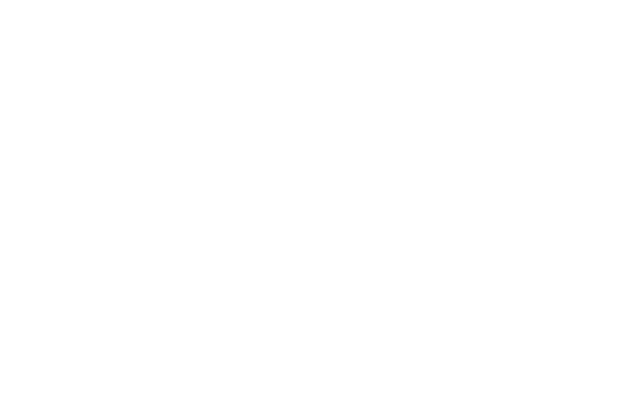
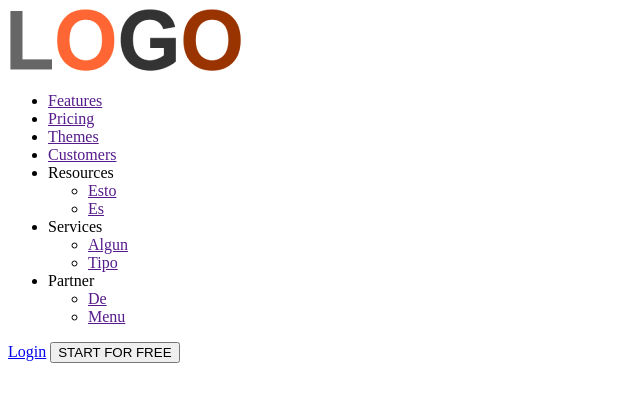
Before and after one commit to DavidPegueroles/W1ExCSSHeader-david-pegueroles, a plain HTML site: page index.html in a window 1280 px wide. Shown: the whole page, without its empty margins (0-640 px from the left). Drawn offline with Linux system fonts and the light colour scheme.

Commit message:
Added a header to index.html and its content

```diff
--- a/index.html
+++ b/index.html
@@ -8,5 +8,56 @@
     <title>LOGO</title>
   </head>
 
-  <body></body>
+  <body>
+    <header>
+      <img src="./images/logo.png" alt="The logo of the page LOGO" />
+
+      <nav>
+        <ul>
+          <li>
+            <a href="">Features</a>
+          </li>
+
+          <li>
+            <a href="">Pricing</a>
+          </li>
+
+          <li>
+            <a href="">Themes</a>
+          </li>
+
+          <li>
+            <a href="">Customers</a>
+          </li>
+
+          <li>
+            Resources
+            <ul>
+              <li><a href="">Esto</a></li>
+              <li><a href="">Es</a></li>
+            </ul>
+          </li>
+
+          <li>
+            Services
+            <ul>
+              <li><a href="">Algun</a></li>
+              <li><a href="">Tipo</a></li>
+            </ul>
+          </li>
+
+          <li>
+            Partner
+            <ul>
+              <li><a href="">De</a></li>
+              <li><a href="">Menu</a></li>
+            </ul>
+          </li>
+        </ul>
+      </nav>
+
+      <a href="http://logo.logo/login">Login</a>
+      <button>START FOR FREE</button>
+    </header>
+  </body>
 </html>
```
